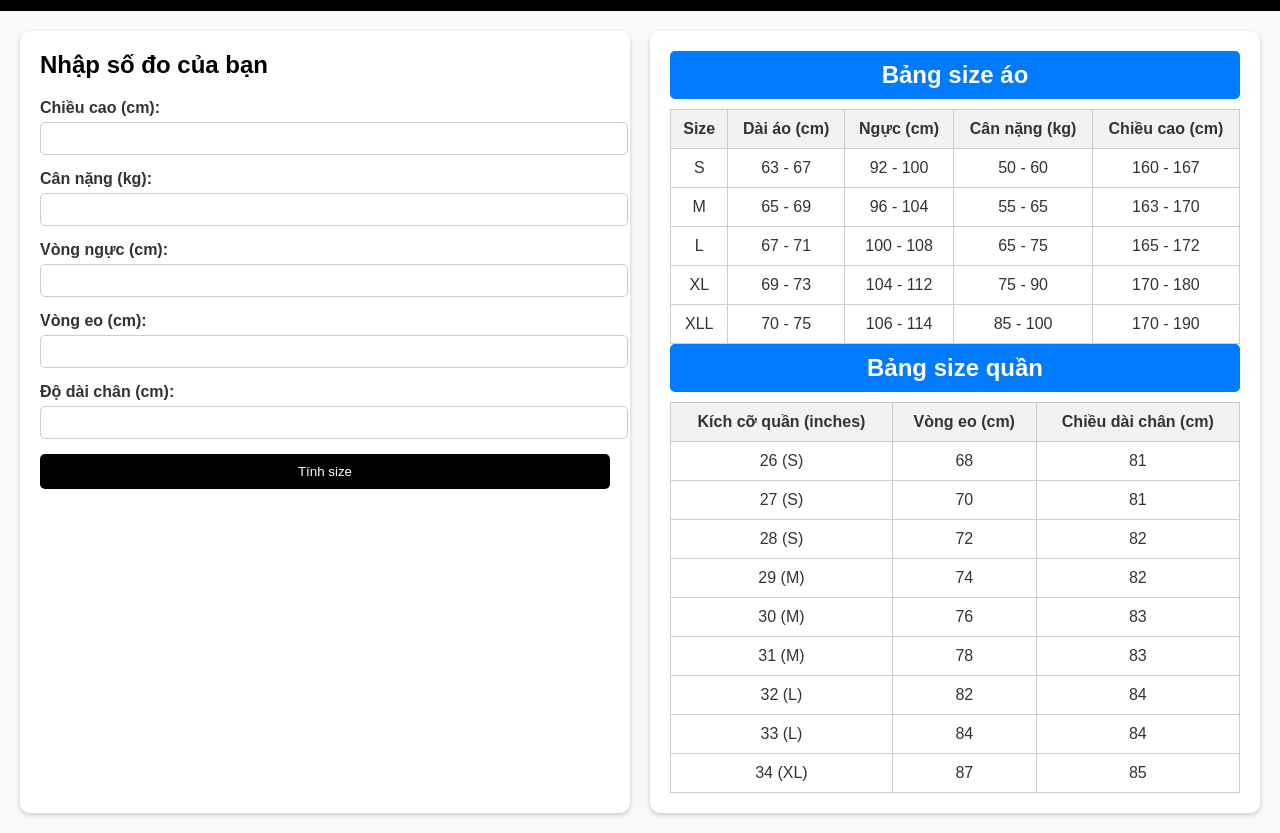
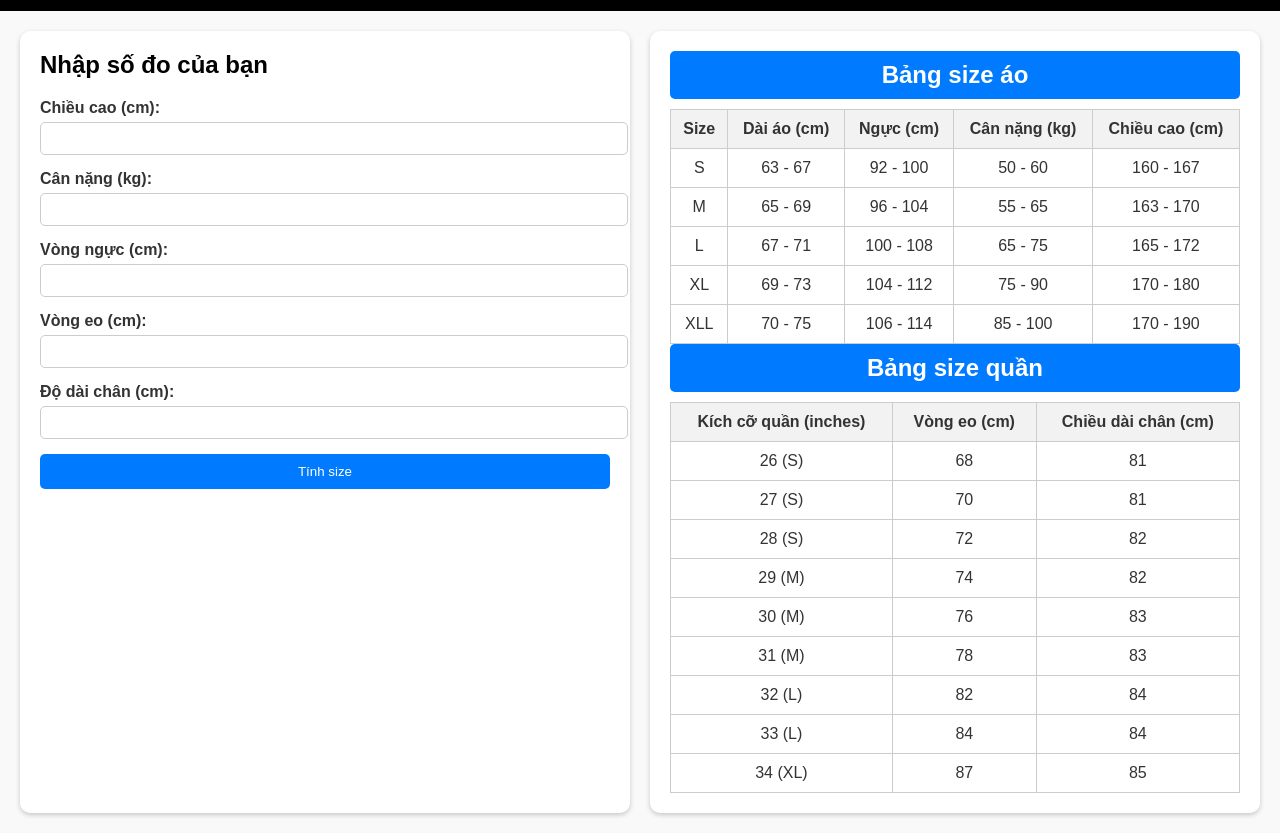
Before and after one commit to do-an-cuoi-ky1/shopthoitrang-alongg, a plain HTML site: page index.html in a window 1280 px wide. Shown: the part 89-922 px from the top of the page. Drawn offline with Linux system fonts and the light colour scheme.

Commit message:
style.css

```diff
--- a/style.css
+++ b/style.css
@@ -64,7 +64,7 @@ input {
 button {
     width: 100%;
     padding: 10px;
-    background-color: black;
+    background-color: #007BFF;
     color: white;
     border: none;
     border-radius: 5px;
```
